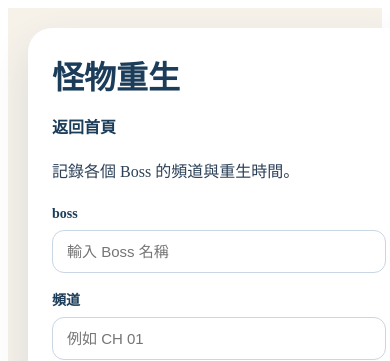
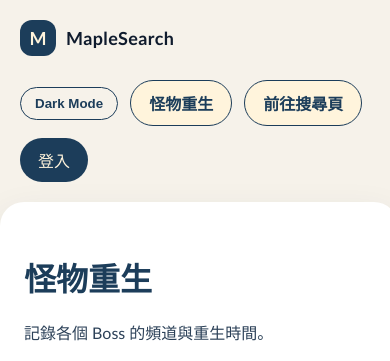
Before and after one commit to solak147/mapleSearch, a Nuxt app: page /bossBirth in a window 390 px wide. Shown: the top 361 px of the page. Built offline with nearby package versions, Linux system fonts and the light colour scheme; no server answers; the database is empty.

Commit message:
header 元件化

```diff
--- /dev/null
+++ b/app/components/AppHeader.vue
@@ -0,0 +1,228 @@
+<template>
+  <header class="app-header">
+    <nav class="nav">
+      <NuxtLink to="/" class="brand">
+        <span class="brand-mark">M</span>
+        <span class="brand-name">MapleSearch</span>
+      </NuxtLink>
+      <div class="nav-actions">
+        <button class="theme-toggle" @click="isDark = !isDark">
+          {{ isDark ? "Light Mode" : "Dark Mode" }}
+        </button>
+        <NuxtLink to="/bossBirth" class="cta secondary">怪物重生</NuxtLink>
+        <NuxtLink to="/search" class="cta secondary">前往搜尋頁</NuxtLink>
+        <template v-if="authStore.isLoggedIn">
+          <span class="user-greeting">Hi, {{ authStore.user?.displayName || "User" }}</span>
+          <button class="cta secondary logout-btn" @click="handleLogout">登出</button>
+        </template>
+        <template v-else>
+          <button class="cta login-btn" @click="showLoginModal = true">登入</button>
+        </template>
+      </div>
+    </nav>
+
+    <LoginModal v-model="showLoginModal" />
+  </header>
+</template>
+
+<script setup>
+import { onMounted, ref, watch } from "vue";
+import { getAuth, signOut } from "firebase/auth";
+import { useAuthStore } from "~/stores/auth";
+
+defineProps({
+  showLinks: {
+    type: Boolean,
+    default: true,
+  },
+});
+
+const authStore = useAuthStore();
+const isDark = ref(false);
+const showLoginModal = ref(false);
+
+const handleLogout = async () => {
+  try {
+    const auth = getAuth();
+    await signOut(auth);
+  } catch (error) {
+    console.error("登出失敗:", error);
+  }
+};
+
+const applyTheme = (value) => {
+  const theme = value ? "dark" : "light";
+  document.documentElement.setAttribute("data-theme", theme);
+  localStorage.setItem("theme", theme);
+};
+
+onMounted(() => {
+  const saved = localStorage.getItem("theme");
+  if (saved === "dark" || saved === "light") {
+    isDark.value = saved === "dark";
+  } else if (window.matchMedia) {
+    isDark.value = window.matchMedia("(prefers-color-scheme: dark)").matches;
+  }
+  applyTheme(isDark.value);
+});
+
+watch(isDark, (value) => {
+  applyTheme(value);
+});
+</script>
+
+<style scoped>
+:global(:root) {
+  --bg: #f6f2ea;
+  --bg-accent-1: #ffe9c6;
+  --bg-accent-2: #d7f0ff;
+  --text: #0f1b2d;
+  --text-muted: #2c4158;
+  --brand: #1c3d5a;
+  --brand-contrast: #fff4dc;
+  --accent: #ffb44d;
+  --card: #ffffff;
+  --card-glass: rgba(255, 255, 255, 0.65);
+  --shadow: rgba(28, 61, 90, 0.12);
+}
+
+:global([data-theme="dark"]) {
+  --bg: #0b121c;
+  --bg-accent-1: rgba(255, 180, 77, 0.18);
+  --bg-accent-2: rgba(127, 208, 255, 0.2);
+  --text: #ecf1f7;
+  --text-muted: #b3c0d4;
+  --brand: #9dd2ff;
+  --brand-contrast: #0b121c;
+  --accent: #ffb44d;
+  --card: #121b28;
+  --card-glass: rgba(18, 27, 40, 0.7);
+  --shadow: rgba(0, 0, 0, 0.4);
+}
+
+:global(body) {
+  margin: 0;
+  font-family: "Space Grotesk", "Trebuchet MS", sans-serif;
+  color: var(--text);
+  background: var(--bg);
+}
+
+.app-header {
+  width: 100%;
+}
+
+.nav {
+  display: flex;
+  align-items: center;
+  justify-content: space-between;
+  gap: 24px;
+}
+
+.brand {
+  display: flex;
+  align-items: center;
+  gap: 10px;
+  font-weight: 700;
+  color: inherit;
+  text-decoration: none;
+}
+
+.brand-mark {
+  display: inline-flex;
+  align-items: center;
+  justify-content: center;
+  width: 36px;
+  height: 36px;
+  border-radius: 12px;
+  background: var(--brand);
+  color: var(--brand-contrast);
+  font-size: 18px;
+}
+
+.brand-name {
+  font-size: 18px;
+  letter-spacing: 0.4px;
+}
+
+.nav-links {
+  display: flex;
+  gap: 20px;
+  font-size: 14px;
+}
+
+.nav-link {
+  text-decoration: none;
+  color: var(--brand);
+}
+
+.nav-actions {
+  display: flex;
+  align-items: center;
+  gap: 12px;
+  flex-wrap: wrap;
+  justify-content: flex-end;
+}
+
+.user-greeting {
+  font-weight: 600;
+  font-size: 15px;
+  color: var(--text);
+  margin-right: 8px;
+}
+
+.theme-toggle {
+  border: 1px solid var(--brand);
+  background: transparent;
+  color: var(--brand);
+  padding: 8px 14px;
+  border-radius: 999px;
+  font-weight: 600;
+  cursor: pointer;
+}
+
+.cta {
+  border: none;
+  background: var(--brand);
+  color: var(--brand-contrast);
+  padding: 10px 18px;
+  border-radius: 999px;
+  font-weight: 600;
+  cursor: pointer;
+  text-decoration: none;
+  display: inline-flex;
+  align-items: center;
+}
+
+.cta.secondary {
+  background: var(--brand-contrast);
+  color: var(--brand);
+  border: 1px solid var(--brand);
+}
+
+.login-btn,
+.logout-btn {
+  font: inherit;
+}
+
+@media (max-width: 960px) {
+  .nav {
+    flex-direction: column;
+    align-items: flex-start;
+  }
+
+  .nav-links,
+  .nav-actions {
+    width: 100%;
+  }
+
+  .nav-actions {
+    justify-content: flex-start;
+  }
+}
+
+@media (max-width: 640px) {
+  .nav-links {
+    flex-wrap: wrap;
+  }
+}
+</style>
--- a/app/pages/bossBirth/index.vue
+++ b/app/pages/bossBirth/index.vue
@@ -1,9 +1,12 @@
 <template>
   <div class="bossbirth-page">
+    <header class="bossbirth-hero">
+      <AppHeader :show-links="false" />
+    </header>
+
     <div class="bossbirth-shell">
       <div class="bossbirth-header">
         <h1>怪物重生</h1>
-        <NuxtLink to="/" class="back-link">返回首頁</NuxtLink>
       </div>
       <p class="bossbirth-copy">記錄各個 Boss 的頻道與重生時間。</p>
 
@@ -286,13 +289,16 @@ onBeforeUnmount(() => {
 <style scoped>
 .bossbirth-page {
   min-height: 100vh;
-  padding: 32px;
   background: #f6f2ea;
+}
+
+.bossbirth-hero {
+  padding: 28px 8vw 0;
 }
 
 .bossbirth-shell {
   width: min(960px, 100%);
-  margin: 0 auto;
+  margin: 32px auto 0;
   padding: 32px;
   border-radius: 24px;
   background: #ffffff;
@@ -302,8 +308,8 @@ onBeforeUnmount(() => {
 .bossbirth-header {
   display: flex;
   align-items: center;
-  justify-content: space-between;
   gap: 16px;
+  margin-top: 28px;
 }
 
 h1 {
@@ -435,12 +441,6 @@ h1 {
   font-size: 14px;
 }
 
-.back-link {
-  color: #1c3d5a;
-  text-decoration: none;
-  font-weight: 600;
-}
-
 @media (max-width: 900px) {
   .bossbirth-form {
     grid-template-columns: repeat(2, minmax(0, 1fr));
@@ -448,17 +448,14 @@ h1 {
 }
 
 @media (max-width: 640px) {
-  .bossbirth-page {
-    padding: 20px;
+  .bossbirth-hero {
+    padding: 20px 20px 0;
   }
 
   .bossbirth-shell {
+    width: calc(100% - 40px);
+    margin-top: 20px;
     padding: 24px;
-  }
-
-  .bossbirth-header {
-    flex-direction: column;
-    align-items: flex-start;
   }
 
   .bossbirth-form {
--- a/app/pages/index.vue
+++ b/app/pages/index.vue
@@ -1,32 +1,7 @@
 <template>
   <div class="page">
     <header class="hero">
-      <nav class="nav">
-        <div class="brand">
-          <span class="brand-mark">M</span>
-          <span class="brand-name">MapleSearch</span>
-        </div>
-        <div class="nav-links">
-          <a href="#" class="nav-link">Features</a>
-          <a href="#" class="nav-link">Pricing</a>
-          <a href="#" class="nav-link">Docs</a>
-        </div>
-        <div class="nav-actions">
-          <button class="theme-toggle" @click="isDark = !isDark">
-            {{ isDark ? "Light Mode" : "Dark Mode" }}
-          </button>
-          <NuxtLink to="/bossBirth" class="cta secondary">怪物重生</NuxtLink>
-          <NuxtLink to="/search" class="cta secondary">前往搜尋頁</NuxtLink>
-
-          <template v-if="authStore.isLoggedIn">
-            <span class="user-greeting">Hi, {{ authStore.user?.displayName || 'User' }}</span>
-            <button class="cta secondary logout-btn" @click="handleLogout">登出</button>
-          </template>
-          <template v-else>
-            <button class="cta login-btn" @click="showLoginModal = true">登入</button>
-          </template>
-        </div>
-      </nav>
+      <AppHeader />
 
       <div class="hero-body">
         <p class="eyebrow">Fast, focused search for teams</p>
@@ -202,22 +177,14 @@
         <button class="cta secondary">View Templates</button>
       </section>
     </main>
-
-    <!-- Login Modal Component -->
-    <LoginModal v-model="showLoginModal" />
   </div>
 </template>
 
 <script setup>
 import { storeToRefs } from "pinia";
-import { computed, nextTick, onBeforeUnmount, onMounted, ref, watch } from "vue";
+import { computed, nextTick, onBeforeUnmount, onMounted, ref } from "vue";
 import { apiGet } from "~/composables/useApi";
 import { useApiStore } from "~/stores/api";
-import { useAuthStore } from "~/stores/auth";
-import { getAuth, signOut } from "firebase/auth";
-
-const isDark = ref(false);
-const showLoginModal = ref(false);
 const carouselImages = ref([
   "https://mod-file.dn.nexoncdn.co.kr/game/cabbc2ce91844c79989b18931fe492fe/20372000134359036_1767833892263_f7403765-c041-42a3-be82-9010c34bead0.png?s=892x500&t=crop&q=100&f=png",
   "https://mod-file.dn.nexoncdn.co.kr/game/cabbc2ce91844c79989b18931fe492fe/20372100000149640_1776059994338_252c617b-0caf-44db-839b-830f4e1b2875.png?s=892x500&t=crop&q=100&f=png",
@@ -312,42 +279,15 @@ const handleCarouselTransitionEnd = async () => {
 };
 
 const apiStore = useApiStore();
-const authStore = useAuthStore();
-const { apiData, apiError, isLoading, area } = storeToRefs(apiStore);
-
-const handleLogout = async () => {
-  try {
-    const auth = getAuth();
-    await signOut(auth);
-  } catch (error) {
-    console.error('登出失敗:', error);
-  }
-};
-
-const applyTheme = (value) => {
-  const theme = value ? "dark" : "light";
-  document.documentElement.setAttribute("data-theme", theme);
-  localStorage.setItem("theme", theme);
-};
+const { apiData, apiError, isLoading } = storeToRefs(apiStore);
 
 onMounted(() => {
   fetchApi();
-  const saved = localStorage.getItem("theme");
-  if (saved === "dark" || saved === "light") {
-    isDark.value = saved === "dark";
-  } else if (window.matchMedia) {
-    isDark.value = window.matchMedia("(prefers-color-scheme: dark)").matches;
-  }
-  applyTheme(isDark.value);
   startCarouselAutoPlay();
 });
 
 onBeforeUnmount(() => {
   stopCarouselAutoPlay();
-});
-
-watch(isDark, (value) => {
-  applyTheme(value);
 });
 
 const fetchApi = async () => {
@@ -372,41 +312,6 @@ const fetchApi = async () => {
 </script>
 
 <style scoped>
-:global(:root) {
-  --bg: #f6f2ea;
-  --bg-accent-1: #ffe9c6;
-  --bg-accent-2: #d7f0ff;
-  --text: #0f1b2d;
-  --text-muted: #2c4158;
-  --brand: #1c3d5a;
-  --brand-contrast: #fff4dc;
-  --accent: #ffb44d;
-  --card: #ffffff;
-  --card-glass: rgba(255, 255, 255, 0.65);
-  --shadow: rgba(28, 61, 90, 0.12);
-}
-
-:global([data-theme="dark"]) {
-  --bg: #0b121c;
-  --bg-accent-1: rgba(255, 180, 77, 0.18);
-  --bg-accent-2: rgba(127, 208, 255, 0.2);
-  --text: #ecf1f7;
-  --text-muted: #b3c0d4;
-  --brand: #9dd2ff;
-  --brand-contrast: #0b121c;
-  --accent: #ffb44d;
-  --card: #121b28;
-  --card-glass: rgba(18, 27, 40, 0.7);
-  --shadow: rgba(0, 0, 0, 0.4);
-}
-
-:global(body) {
-  margin: 0;
-  font-family: "Space Grotesk", "Trebuchet MS", sans-serif;
-  color: var(--text);
-  background: var(--bg);
-}
-
 .page {
   min-height: 100vh;
   background:
@@ -425,90 +330,6 @@ const fetchApi = async () => {
 
 .hero {
   padding: 28px 8vw 64px;
-}
-
-.nav {
-  display: flex;
-  align-items: center;
-  justify-content: space-between;
-  gap: 24px;
-}
-
-.brand {
-  display: flex;
-  align-items: center;
-  gap: 10px;
-  font-weight: 700;
-}
-
-.brand-mark {
-  display: inline-flex;
-  align-items: center;
-  justify-content: center;
-  width: 36px;
-  height: 36px;
-  border-radius: 12px;
-  background: var(--brand);
-  color: var(--brand-contrast);
-  font-size: 18px;
-}
-
-.brand-name {
-  font-size: 18px;
-  letter-spacing: 0.4px;
-}
-
-.nav-links {
-  display: flex;
-  gap: 20px;
-  font-size: 14px;
-}
-
-.nav-link {
-  text-decoration: none;
-  color: var(--brand);
-}
-
-.nav-actions {
-  display: flex;
-  align-items: center;
-  gap: 12px;
-}
-
-.user-greeting {
-  font-weight: 600;
-  font-size: 15px;
-  color: var(--text);
-  margin-right: 8px;
-}
-
-.theme-toggle {
-  border: 1px solid var(--brand);
-  background: transparent;
-  color: var(--brand);
-  padding: 8px 14px;
-  border-radius: 999px;
-  font-weight: 600;
-  cursor: pointer;
-}
-
-.cta {
-  border: none;
-  background: var(--brand);
-  color: var(--brand-contrast);
-  padding: 10px 18px;
-  border-radius: 999px;
-  font-weight: 600;
-  cursor: pointer;
-  text-decoration: none;
-  display: inline-flex;
-  align-items: center;
-}
-
-.cta.secondary {
-  background: var(--brand-contrast);
-  color: var(--brand);
-  border: 1px solid var(--brand);
 }
 
 .hero-body {
@@ -586,6 +407,25 @@ const fetchApi = async () => {
 .api-btn:disabled {
   opacity: 0.6;
   cursor: not-allowed;
+}
+
+.cta {
+  border: none;
+  background: var(--brand);
+  color: var(--brand-contrast);
+  padding: 10px 18px;
+  border-radius: 999px;
+  font-weight: 600;
+  cursor: pointer;
+  text-decoration: none;
+  display: inline-flex;
+  align-items: center;
+}
+
+.cta.secondary {
+  background: var(--brand-contrast);
+  color: var(--brand);
+  border: 1px solid var(--brand);
 }
 
 .api-error {
```
